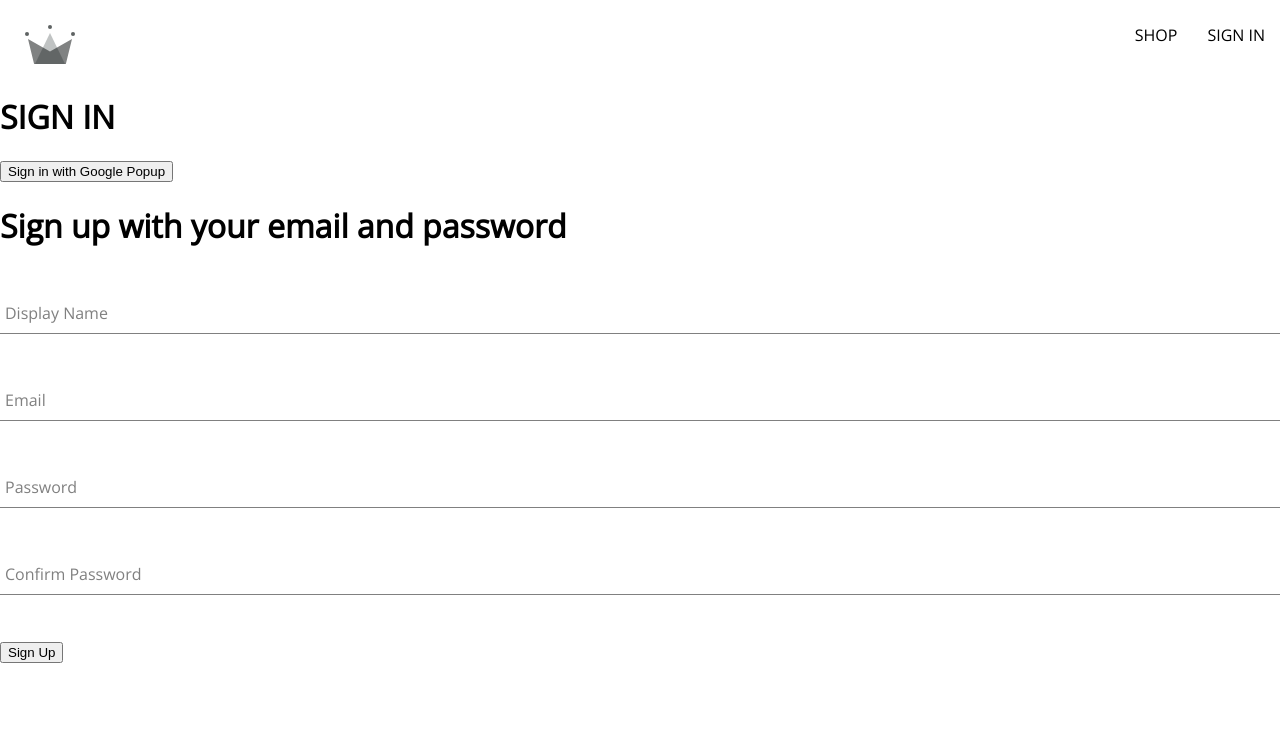
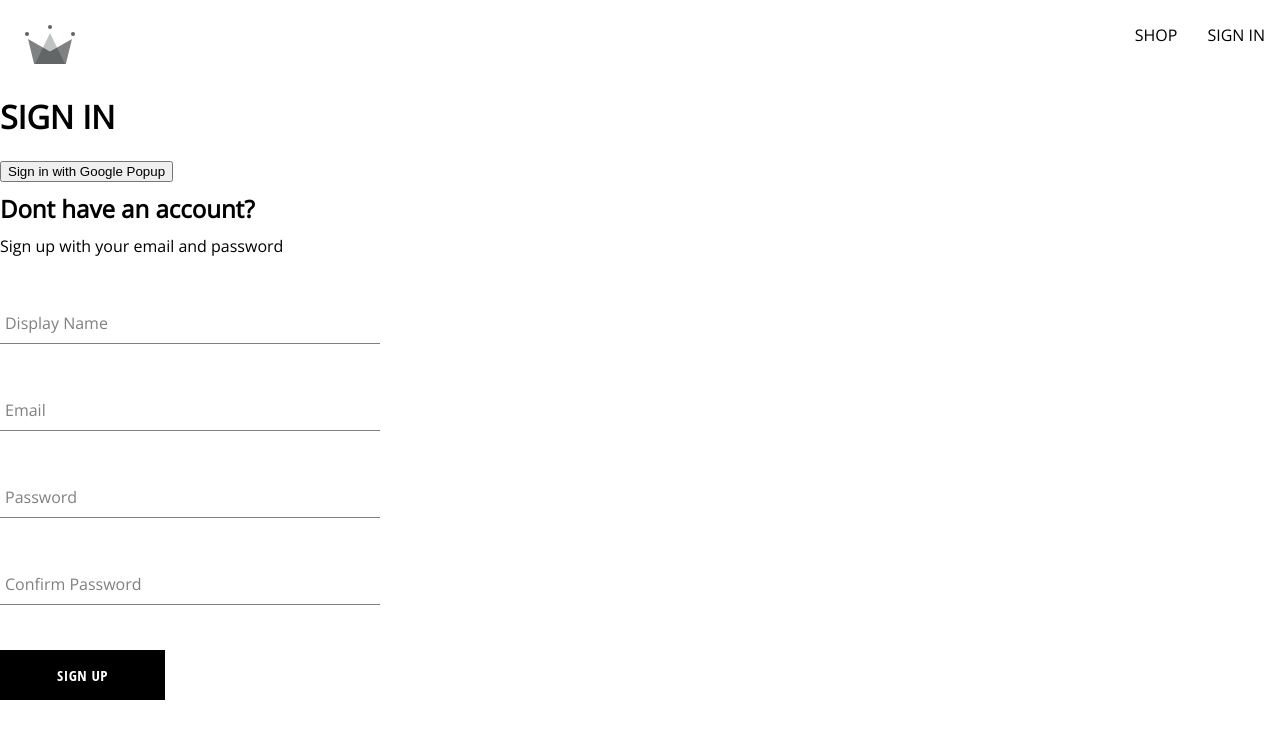
Before and after one commit to MauroLGomez/crwn-clothing-v3, a React (Vite) app: page /sign-in in a window 1280 px wide. Shown: the top 738 px of the page. Built offline with nearby package versions, Linux system fonts and the light colour scheme; a web font is replaced by a local one.

Commit message:
Created the button component

```diff
--- /dev/null
+++ b/src/components/button/button.component.jsx
@@ -0,0 +1,15 @@
+import "./button.styles.scss";
+
+const BUTTON_TYPE_CLASSES = {
+  google: "google-sign-in",
+  inverted: "inverted"
+}
+
+const Button = ({ children, buttontype, ...otherProps }) => {
+  return (
+    <button className={`button-container ${BUTTON_TYPE_CLASSES[buttontype]}`}
+    {...otherProps}>{children}</button>
+  );
+};
+
+export default Button;
--- /dev/null
+++ b/src/components/button/button.styles.scss
@@ -0,0 +1,46 @@
+.button-container {
+    min-width: 165px;
+    width: auto;
+    height: 50px;
+    letter-spacing: 0.5px;
+    line-height: 50px;
+    padding: 0 35px 0 35px;
+    font-size: 15px;
+    background-color: black;
+    color: white;
+    text-transform: uppercase;
+    font-family: 'Open Sans Condensed';
+    font-weight: bolder;
+    border: none;
+    cursor: pointer;
+    display: flex;
+    justify-content: center;
+
+    &:hover {
+      background-color: white;
+      color: black;
+      border: 1px solid black;
+    }
+
+    &.google-sign-in {
+      background-color: #4285f4;
+      color: white;
+
+      &:hover {
+        background-color: #357ae8;
+        border: none;
+      }
+    }
+
+    &.inverted {
+      background-color: white;
+      color: black;
+      border: 1px solid black;
+
+      &:hover {
+        background-color: black;
+        color: white;
+        border: none;
+      }
+    }
+  }
--- a/src/components/sign-up-form/sign-up-form.component.jsx
+++ b/src/components/sign-up-form/sign-up-form.component.jsx
@@ -2,7 +2,11 @@
 
 import FormInput from "../form-input/form-input.component";
 
+import Button from "../button/button.component";
+
 import { createAuthUserWithEmailAndPassword, createUserDocumentFromAuth } from "../../utils/firebase/firebase.utils";
+
+import "./sign-up-form.styles.scss";
 
 const defaultFormFields = {
   displayName: "",
@@ -59,8 +63,9 @@
   };
 
   return (
-    <div>
-      <h1>Sign up with your email and password</h1>
+    <div className="sign-up-container">
+      <h2>Dont have an account?</h2>
+      <span>Sign up with your email and password</span>
       <form onSubmit={handleSubmit}>
         <FormInput
         label="Display Name"
@@ -82,7 +87,7 @@
         type="password"
         required onChange={handleChange} name="confirmPassword" value={confirmPassword}/>
 
-        <button type="submit">Sign Up</button>
+        <Button type="submit">Sign Up</Button>
       </form>
     </div>
   );
--- /dev/null
+++ b/src/components/sign-up-form/sign-up-form.styles.scss
@@ -0,0 +1,9 @@
+.sign-up-container {
+  display: flex;
+  flex-direction: column;
+  width: 380px;
+
+  h2 {
+    margin: 10px 0;
+  }
+}
```
Also changed, not shown: src/components/form-input/form-input.styles.scss (line endings or trailing spaces).
